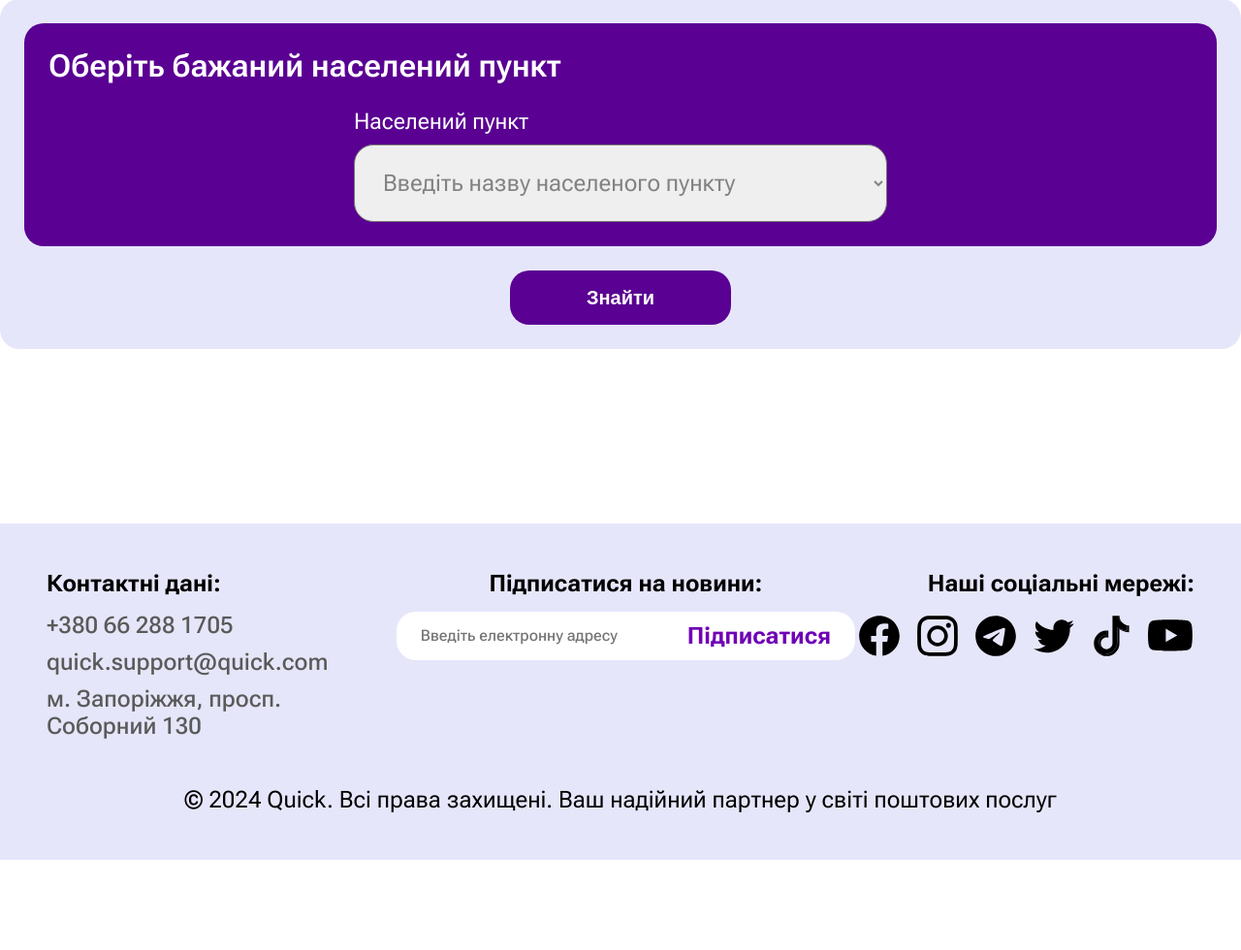
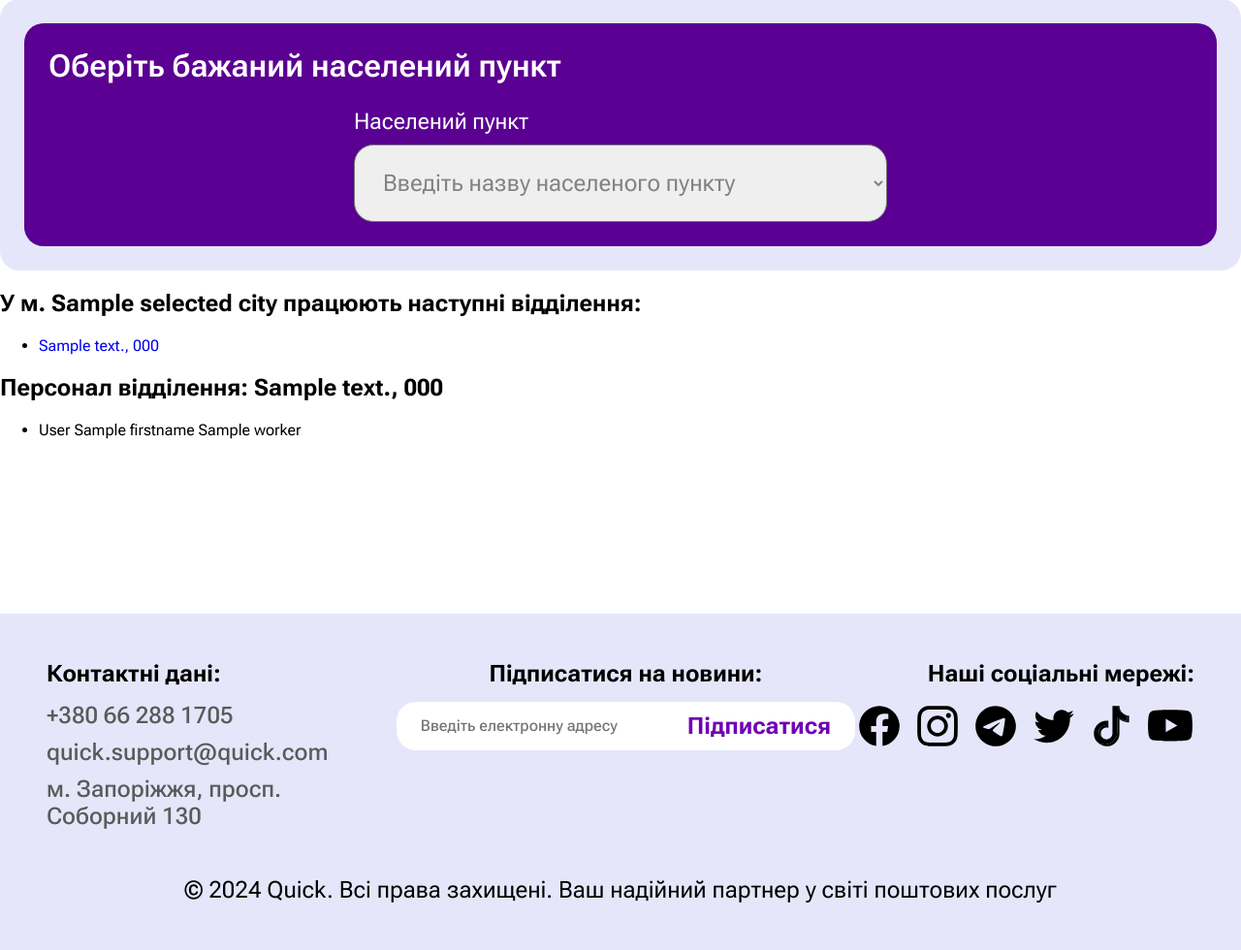
Before and after one commit to dennyKML/quick-web-app, a Flask app: template templates/locate_posts.html in a window 1280 px wide. Shown: the part 271-1251 px from the top of the page at 97% size. Before the commit the page ends 1158 px from the top, so only its background shows below. Run offline with Flask 3, Linux system fonts and the light colour scheme; the template is opened without the code that fills it: most values are stand-ins (such as "Sample title", 1, 10 or a date in 2020).

Commit message:
Update locate_posts.html

```diff
--- a/app.py
+++ b/app.py
@@ -7,6 +7,7 @@
 from models.city import *
 from models.client import *
 from models.post import Post
+from models.staff import Staff
 from functions.calc_delivery import *
 from werkzeug.security import generate_password_hash, check_password_hash
 from flask_login import current_user, LoginManager, login_user, logout_user
@@ -130,9 +131,29 @@
     return render_template('locate_package.html', current_user=current_user)
 
 
-@app.route('/locate-posts')
+@app.route('/locate-posts', methods=['GET'])
 def locate_posts():
-    return render_template('locate_posts.html', current_user=current_user)
+    cities = City.select()
+    selected_city = None
+    posts = None
+    staff = None
+    post = None
+
+    selected_city_name = request.args.get('city_name')
+    post_id = request.args.get('post_id')
+
+    if selected_city_name:
+        selected_city = City.get_or_none(City.city_name == selected_city_name)
+        if selected_city:
+            posts = Post.select().where(Post.city_id == selected_city.city_id)
+
+    if post_id:
+        post = Post.get_or_none(Post.post_id == post_id)
+        if post:
+            staff = Staff.select().where(Staff.post_id == post.post_id)
+
+    return render_template('locate_posts.html', current_user=current_user, cities=cities, posts=posts,
+                           selected_city=selected_city, post=post, staff=staff)
 
 
 if __name__ == '__main__':
--- a/templates/locate_posts.html
+++ b/templates/locate_posts.html
@@ -64,22 +64,47 @@
 <section class="content-container">
     <h1 class="title">Знайдемо відділення:</h1>
     <div class="full-specs-form-container">
-        <form action="#" class="specs-form">
+        <form method="GET" action="{{ url_for('locate_posts') }}" class="specs-form">
             <div class="spec-container">
                 <h2>Оберіть бажаний населений пункт</h2>
                 <div class="find-by-city-container">
                     <div class="find-by-city">
                         <label for="city_name">Населений пункт</label>
-                        <select name="city_name" required>
+                        <select name="city_name" required onchange="this.form.submit()">
                             <option value="" disabled selected hidden>Введіть назву населеного пункту</option>
+                            {% for city in cities %}
+                                <option value="{{ city.city_name }}" {% if selected_city and selected_city.city_name == city.city_name %}selected{% endif %}>{{ city.city_name }}</option>
+                            {% endfor %}
                         </select>
                     </div>
                 </div>
             </div>
-
-            <button type="submit" name="calc-val">Знайти</button>
         </form>
     </div>
+
+    {% if posts %}
+        <div id="posts" class="posts-container">
+            <h2>У м. {{ selected_city.city_name }} працюють наступні відділення:</h2>
+            <ul>
+                {% for post in posts %}
+                    <li>
+                        <a href="{{ url_for('locate_posts', city_name=selected_city.city_name, post_id=post.post_id) }}#posts">{{ post.address }}, {{ post.postcode }}</a>
+                    </li>
+                {% endfor %}
+            </ul>
+        </div>
+    {% endif %}
+
+    {% if staff %}
+        <div id="staff" class="staff-container">
+            <h2>Персонал відділення: {{ post.address }}, {{ post.postcode }}</h2>
+            <ul>
+                {% for worker in staff %}
+                    <li>{{ worker.lastname }} {{ worker.firstname }} {{ worker.midname }}</li>
+                {% endfor %}
+            </ul>
+        </div>
+    {% endif %}
 </section>
 
 <footer class="footer" id="footer">
```
